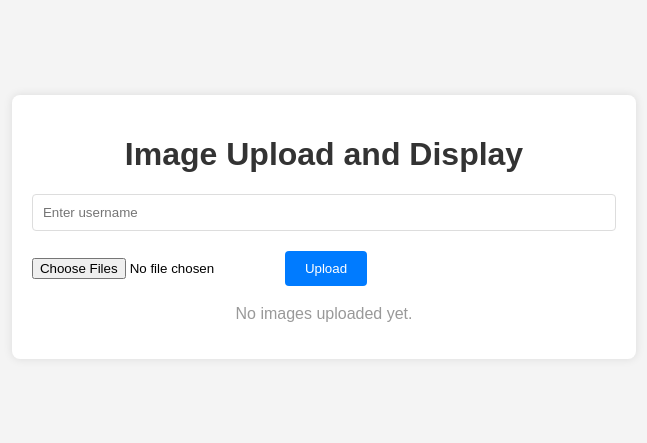
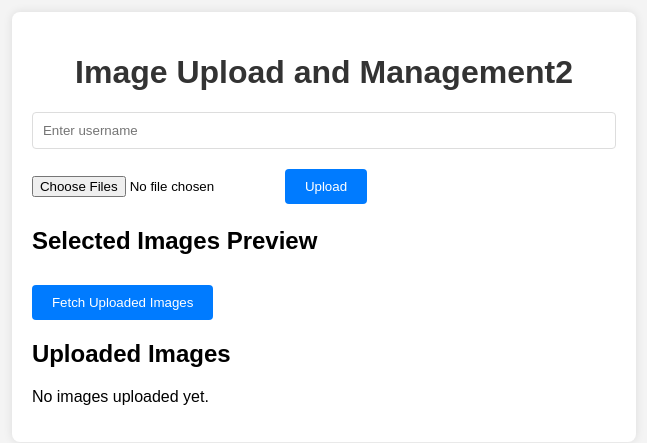
Before and after one commit to nicolao00/ImageUpload-front, a React (Create React App) app in the folder my-react-app/: page / in a window 1280 px wide. Shown: the part 193-636 px from the top of the page, without its empty margins (336-983 px from the left). Built offline with nearby package versions, Linux system fonts and the light colour scheme.

Commit message:
feat: 로컬에서 스프링 부트 연동 및 업로드 성공"

```diff
--- a/my-react-app/src/App.js
+++ b/my-react-app/src/App.js
@@ -3,36 +3,27 @@ import axios from "axios";
 import "./App.css";
 
 // 백엔드 API 도메인 설정
-const API_BASE_URL = "https://uploader.p-e.kr";
+// const API_BASE_URL = "https://uploader.p-e.kr";
+const API_BASE_URL = "http://localhost:8080";
 
 function App() {
-  const [images, setImages] = useState([]);
-  const [selectedFiles, setSelectedFiles] = useState([]);
+  const [selectedFiles, setSelectedFiles] = useState([]); // 선택된 파일들
+  const [previews, setPreviews] = useState([]); // 미리보기 URL들
   const [userName, setUserName] = useState("");
-  const [loading, setLoading] = useState(false);
+  const [images, setImages] = useState([]); // 조회된 이미지 리스트
+  const [selectedImageIds, setSelectedImageIds] = useState([]); // 선택된 이미지들의 ID들
 
-  useEffect(() => {
-    if (userName) {
-      fetchImages(userName);
-    }
-  }, [userName]);
+  // 파일 선택 시 호출되는 함수
+  const handleFileChange = (e) => {
+    const files = Array.from(e.target.files);
+    setSelectedFiles(files);
 
-  const fetchImages = async (user) => {
-    setLoading(true);
-    try {
-      const response = await axios.get(`${API_BASE_URL}/image/user/${user}`);
-      setImages(response.data.data.path);
-    } catch (error) {
-      console.error("Error fetching images", error);
-    } finally {
-      setLoading(false);
-    }
+    // 파일의 미리보기 URL 생성
+    const previewUrls = files.map((file) => URL.createObjectURL(file));
+    setPreviews(previewUrls);
   };
 
-  const handleFileChange = (e) => {
-    setSelectedFiles(e.target.files);
-  };
-
+  // 파일 업로드
   const handleUpload = async () => {
     const formData = new FormData();
     for (let i = 0; i < selectedFiles.length; i++) {
@@ -41,27 +32,59 @@ function App() {
     formData.append("user", userName);
 
     try {
-      await axios.post(`${API_BASE_URL}/image/user`, formData);
+      const response = await axios.post(`${API_BASE_URL}/image/user`, formData);
       alert("Images uploaded successfully");
-      fetchImages(userName);
+      console.log("Uploaded URLs:", response.data.data.uuid_name);
+      setPreviews([]); // 업로드 후 미리보기 초기화
+      setSelectedFiles([]); // 업로드 후 선택된 파일 초기화
     } catch (error) {
       console.error("Error uploading images", error);
+      alert("Failed to upload images");
     }
   };
 
-  const handleDelete = async (uuidName) => {
+  // 이미지 조회
+  const fetchImages = async () => {
     try {
-      await axios.delete(`${API_BASE_URL}/image/user/${uuidName}`);
-      alert("Image deleted successfully");
-      fetchImages(userName);
+      console.log(API_BASE_URL);
+      const response = await axios.get(
+        `${API_BASE_URL}/image/user/${userName}`
+      );
+      setImages(response.data.data.path);
     } catch (error) {
-      console.error("Error deleting image", error);
+      console.error("Error fetching images", error);
     }
+  };
+
+  // 이미지 삭제
+  const handleDelete = async () => {
+    try {
+      for (let id of selectedImageIds) {
+        await axios.delete(`${API_BASE_URL}/image/user/${id}`);
+      }
+      alert("Selected images deleted successfully");
+      fetchImages(); // 삭제 후 목록 갱신
+      setSelectedImageIds([]); // 선택된 이미지 초기화
+    } catch (error) {
+      console.error("Error deleting images", error);
+      alert("Failed to delete images");
+    }
+  };
+
+  // 이미지 선택 처리
+  const handleImageSelect = (uuidName) => {
+    setSelectedImageIds((prevState) =>
+      prevState.includes(uuidName)
+        ? prevState.filter((id) => id !== uuidName)
+        : [...prevState, uuidName]
+    );
   };
 
   return (
     <div className="container">
-      <h1>Image Upload and Display</h1>
+      <h1>Image Upload and Management2</h1>
+
+      <div className="upload-section">
         <input
           type="text"
           placeholder="Enter username"
@@ -71,30 +94,43 @@ function App() {
         <input type="file" multiple onChange={handleFileChange} />
         <button onClick={handleUpload}>Upload</button>
 
-      <ImageList images={images} onDelete={handleDelete} loading={loading} />
+        <h2>Selected Images Preview</h2>
+        <div className="preview-container">
+          {previews.map((preview, index) => (
+            <img key={index} src={preview} alt="Preview" />
+          ))}
+        </div>
+      </div>
+
+      <div className="management-section">
+        <button onClick={fetchImages}>Fetch Uploaded Images</button>
+
+        <h2>Uploaded Images</h2>
+        {images.length > 0 ? (
+          <ul>
+            {images.map((image) => (
+              <li key={image.uuidName}>
+                <label>
+                  <input
+                    type="checkbox"
+                    onChange={() => handleImageSelect(image.uuidName)}
+                  />
+                  <img src={image.url} alt={image.originName} />
+                  {image.originName}
+                </label>
+              </li>
+            ))}
+          </ul>
+        ) : (
+          <p>No images uploaded yet.</p>
+        )}
+
+        {selectedImageIds.length > 0 && (
+          <button onClick={handleDelete}>Delete Selected Images</button>
+        )}
+      </div>
     </div>
   );
 }
 
-function ImageList({ images, onDelete, loading }) {
-  if (loading) {
-    return <p>Loading...</p>;
-  }
-
-  if (!images.length) {
-    return <p className="no-images">No images uploaded yet.</p>;
-  }
-
-  return (
-    <ul>
-      {images.map((image) => (
-        <li key={image.uuidName}>
-          <img src={image.url} alt="Uploaded" />
-          <button onClick={() => onDelete(image.uuidName)}>Delete</button>
-        </li>
-      ))}
-    </ul>
-  );
-}
-
 export default App;
```
Also changed, not shown: 1 other file (tests, documents, lock files or other folders). Lines whose indentation alone changed are shown as unchanged.
